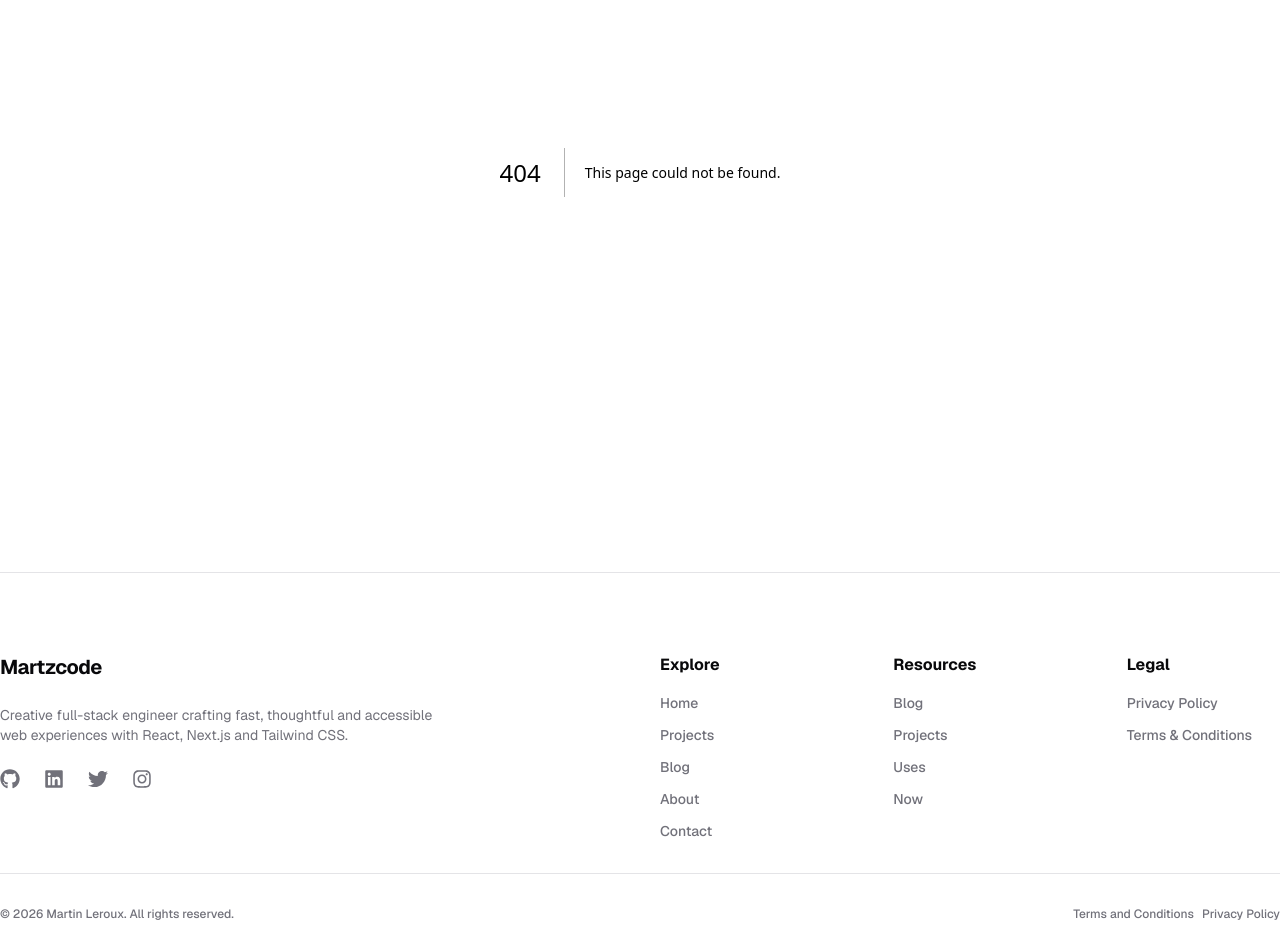
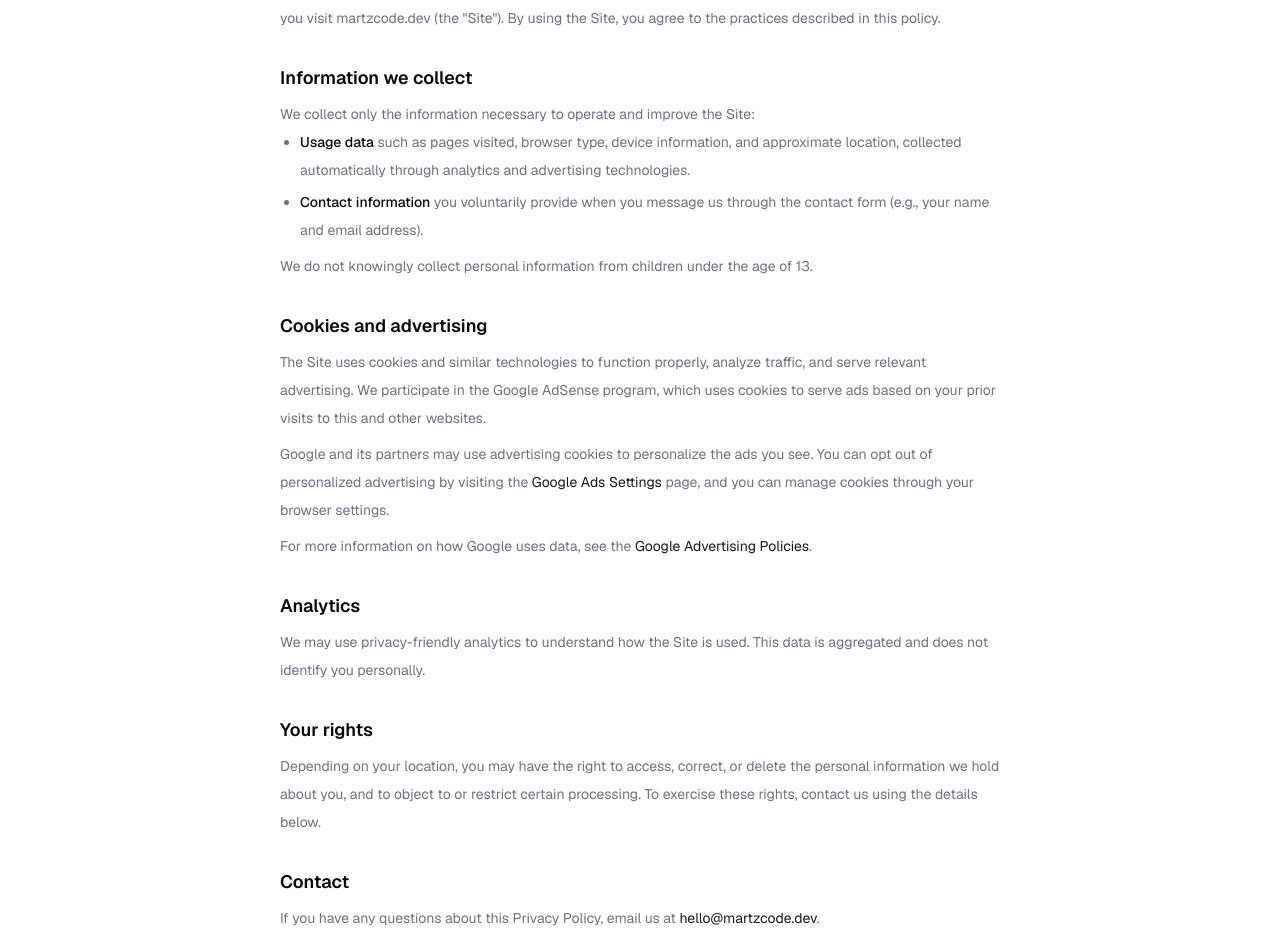
Before and after one commit to Martzcode/martzcode-nextjs, a Next.js app: page /privacy in a window 1280 px wide. Before the commit this address had no page. Shown: the part 308-1252 px from the top of the page. Built offline with nearby package versions, Linux system fonts and the light colour scheme.

Commit message:
Terms and conditions

```diff
--- /dev/null
+++ b/src/app/privacy/page.tsx
@@ -0,0 +1,138 @@
+export const metadata = {
+  title: "Privacy Policy · Martzcode",
+  description: "How Martzcode collects, uses, and protects your information.",
+};
+
+export default function PrivacyPage() {
+  return (
+    <main className="mx-auto w-full max-w-3xl flex-1 px-6 py-16">
+      <h1 className="text-3xl font-semibold tracking-tight text-foreground">
+        Privacy Policy
+      </h1>
+      <p className="mt-2 text-sm text-muted-foreground">
+        Last updated: July 17, 2026
+      </p>
+
+      <div className="mt-10 space-y-8 text-sm leading-7 text-muted-foreground">
+        <section>
+          <h2 className="mb-2 text-lg font-semibold text-foreground">
+            Overview
+          </h2>
+          <p>
+            This Privacy Policy explains how Martzcode (&quot;we&quot;,
+            &quot;us&quot;, or &quot;our&quot;) collects, uses, and discloses
+            information when you visit martzcode.dev (the &quot;Site&quot;). By
+            using the Site, you agree to the practices described in this policy.
+          </p>
+        </section>
+
+        <section>
+          <h2 className="mb-2 text-lg font-semibold text-foreground">
+            Information we collect
+          </h2>
+          <p>
+            We collect only the information necessary to operate and improve the
+            Site:
+          </p>
+          <ul className="list-disc space-y-1 pl-5">
+            <li>
+              <span className="font-medium text-foreground">
+                Usage data
+              </span>{" "}
+              such as pages visited, browser type, device information, and
+              approximate location, collected automatically through analytics
+              and advertising technologies.
+            </li>
+            <li>
+              <span className="font-medium text-foreground">
+                Contact information
+              </span>{" "}
+              you voluntarily provide when you message us through the contact
+              form (e.g., your name and email address).
+            </li>
+          </ul>
+          <p className="mt-2">
+            We do not knowingly collect personal information from children under
+            the age of 13.
+          </p>
+        </section>
+
+        <section>
+          <h2 className="mb-2 text-lg font-semibold text-foreground">
+            Cookies and advertising
+          </h2>
+          <p>
+            The Site uses cookies and similar technologies to function properly,
+            analyze traffic, and serve relevant advertising. We participate in
+            the Google AdSense program, which uses cookies to serve ads based on
+            your prior visits to this and other websites.
+          </p>
+          <p className="mt-2">
+            Google and its partners may use advertising cookies to personalize
+            the ads you see. You can opt out of personalized advertising by
+            visiting the{" "}
+            <a
+              href="https://www.google.com/settings/ads"
+              target="_blank"
+              rel="noopener noreferrer"
+              className="text-primary underline-offset-4 hover:underline"
+            >
+              Google Ads Settings
+            </a>{" "}
+            page, and you can manage cookies through your browser settings.
+          </p>
+          <p className="mt-2">
+            For more information on how Google uses data, see the{" "}
+            <a
+              href="https://policies.google.com/technologies/ads"
+              target="_blank"
+              rel="noopener noreferrer"
+              className="text-primary underline-offset-4 hover:underline"
+            >
+              Google Advertising Policies
+            </a>
+            .
+          </p>
+        </section>
+
+        <section>
+          <h2 className="mb-2 text-lg font-semibold text-foreground">
+            Analytics
+          </h2>
+          <p>
+            We may use privacy-friendly analytics to understand how the Site is
+            used. This data is aggregated and does not identify you personally.
+          </p>
+        </section>
+
+        <section>
+          <h2 className="mb-2 text-lg font-semibold text-foreground">
+            Your rights
+          </h2>
+          <p>
+            Depending on your location, you may have the right to access,
+            correct, or delete the personal information we hold about you, and
+            to object to or restrict certain processing. To exercise these
+            rights, contact us using the details below.
+          </p>
+        </section>
+
+        <section>
+          <h2 className="mb-2 text-lg font-semibold text-foreground">
+            Contact
+          </h2>
+          <p>
+            If you have any questions about this Privacy Policy, email us at{" "}
+            <a
+              href="mailto:hello@martzcode.dev"
+              className="text-primary underline-offset-4 hover:underline"
+            >
+              hello@martzcode.dev
+            </a>
+            .
+          </p>
+        </section>
+      </div>
+    </main>
+  );
+}
--- /dev/null
+++ b/src/app/terms/page.tsx
@@ -0,0 +1,84 @@
+export const metadata = {
+  title: "Terms & Conditions · Martzcode",
+  description: "The terms governing your use of Martzcode.",
+};
+
+export default function TermsPage() {
+  return (
+    <main className="mx-auto w-full max-w-3xl flex-1 px-6 py-16">
+      <h1 className="text-3xl font-semibold tracking-tight text-foreground">
+        Terms &amp; Conditions
+      </h1>
+      <p className="mt-2 text-sm text-muted-foreground">
+        Last updated: July 17, 2026
+      </p>
+
+      <div className="mt-10 space-y-8 text-sm leading-7 text-muted-foreground">
+        <section>
+          <h2 className="mb-2 text-lg font-semibold text-foreground">
+            Acceptance of terms
+          </h2>
+          <p>
+            By accessing or using martzcode.dev (the &quot;Site&quot;), you
+            agree to be bound by these Terms &amp; Conditions. If you do not
+            agree, please do not use the Site.
+          </p>
+        </section>
+
+        <section>
+          <h2 className="mb-2 text-lg font-semibold text-foreground">
+            Use of the Site
+          </h2>
+          <p>
+            The content provided on the Site is for general informational
+            purposes. You agree to use the Site lawfully and not to misuse,
+            disrupt, or attempt to gain unauthorized access to any part of it.
+          </p>
+        </section>
+
+        <section>
+          <h2 className="mb-2 text-lg font-semibold text-foreground">
+            Intellectual property
+          </h2>
+          <p>
+            All original text, code, and designs on this Site are the property
+            of Martzcode unless otherwise noted. Third-party trademarks,
+            logos, and product names belong to their respective owners.
+          </p>
+        </section>
+
+        <section>
+          <h2 className="mb-2 text-lg font-semibold text-foreground">
+            Advertising
+          </h2>
+          <p>
+            The Site may display third-party advertisements, including through
+            the Google AdSense program. We are not responsible for the content
+            or practices of external advertisers.
+          </p>
+        </section>
+
+        <section>
+          <h2 className="mb-2 text-lg font-semibold text-foreground">
+            Disclaimer
+          </h2>
+          <p>
+            The Site is provided &quot;as is&quot; without warranties of any
+            kind. We are not liable for any damages arising from your use of the
+            Site.
+          </p>
+        </section>
+
+        <section>
+          <h2 className="mb-2 text-lg font-semibold text-foreground">
+            Changes
+          </h2>
+          <p>
+            We may update these Terms from time to time. Continued use of the
+            Site after changes constitutes acceptance of the revised Terms.
+          </p>
+        </section>
+      </div>
+    </main>
+  );
+}
--- a/src/components/ui/footer-7.tsx
+++ b/src/components/ui/footer-7.tsx
@@ -54,15 +54,15 @@ const defaultSections = [
   {
     title: "Legal",
     links: [
-      { name: "Privacy Policy", href: "#" },
-      { name: "Terms & Conditions", href: "#" },
+      { name: "Privacy Policy", href: "/privacy" },
+      { name: "Terms & Conditions", href: "/terms" },
     ],
   },
 ];
 
 const defaultLegalLinks = [
-  { name: "Terms and Conditions", href: "#" },
-  { name: "Privacy Policy", href: "#" },
+  { name: "Terms and Conditions", href: "/terms" },
+  { name: "Privacy Policy", href: "/privacy" },
 ];
 
 const defaultSocialLinks = [
@@ -103,13 +103,13 @@ export const Footer7 = ({
 }: Footer7Props) => {
   return (
     <footer className="border-t bg-background">
-      <section className="py-20">
+      <section className="py-12 md:py-20">
         <div className="container mx-auto">
-          <div className="flex w-full flex-col justify-between gap-10 lg:flex-row lg:items-start lg:text-left">
+          <div className="hidden w-full flex-col justify-between gap-10 md:flex md:flex-row md:items-start md:text-left">
             <div className="flex w-full flex-col justify-between gap-6 lg:items-start">
               {/* Logo */}
               <div className="flex items-center gap-2 lg:justify-start">
-                <a href={logo.url} aria-label={logo.title}>
+                <Link href={logo.url} aria-label={logo.title}>
                   {logo.src ? (
                     <img
                       src={logo.src}
@@ -122,7 +122,7 @@ export const Footer7 = ({
                       {logo.title}
                     </span>
                   )}
-                </a>
+                </Link>
               </div>
               <p className="max-w-[70%] text-sm text-muted-foreground">
                 {description}
@@ -171,7 +171,7 @@ export const Footer7 = ({
             <ul className="order-1 flex flex-col gap-2 md:order-2 md:flex-row">
               {legalLinks.map((link, idx) => (
                 <li key={idx} className="hover:text-primary">
-                  <a href={link.href}> {link.name}</a>
+                  <Link href={link.href}>{link.name}</Link>
                 </li>
               ))}
             </ul>
--- a/src/components/ui/stack-feature-section.tsx
+++ b/src/components/ui/stack-feature-section.tsx
@@ -74,10 +74,10 @@ export default function StackFeatureSection({
   const iconsPerOrbit = Math.ceil(iconConfigs.length / orbitCount);
 
   return (
-    <section className="relative max-w-6xl mx-auto my-32 pl-10 flex items-center justify-between h-[30rem] border border-gray-200 dark:border-gray-700 bg-white dark:bg-black overflow-hidden rounded-3xl shadow-xl">
+    <section className="relative max-w-6xl mx-auto my-12 flex flex-col items-center justify-between gap-8 px-6 py-12 min-h-[34rem] border border-gray-200 dark:border-gray-700 bg-white dark:bg-black overflow-hidden rounded-3xl shadow-xl lg:my-32 lg:flex-row lg:gap-0 lg:px-0 lg:py-0 lg:pl-10 lg:h-[30rem]">
       {/* Left side: Heading and Text */}
-      <div className="w-1/2 z-10">
-        <h1 className="text-4xl sm:text-6xl font-bold mb-4 text-gray-900 dark:text-white">
+      <div className="w-full z-10 lg:w-1/2">
+        <h1 className="text-3xl font-bold mb-4 text-gray-900 dark:text-white sm:text-4xl lg:text-6xl">
           {title}
         </h1>
         <p className="text-gray-500 dark:text-gray-300 mb-6 max-w-lg">
@@ -108,8 +108,8 @@ export default function StackFeatureSection({
       </div>
 
       {/* Right side: Orbit animation cropped to 1/4 */}
-      <div className="relative w-1/2 h-full flex items-center justify-start overflow-hidden">
-        <div className="relative w-[50rem] h-[50rem] translate-x-[50%] flex items-center justify-center">
+      <div className="relative flex w-full items-center justify-center overflow-hidden h-64 lg:h-full lg:w-1/2 lg:justify-start">
+        <div className="relative mx-auto flex h-[34rem] w-[34rem] items-center justify-center sm:h-[50rem] sm:w-[50rem] lg:mx-0 lg:translate-x-[50%]">
           {/* Center Circle */}
           <div className="w-24 h-24 rounded-full bg-gray-50 dark:bg-gray-800 shadow-lg flex items-center justify-center">
             <FaReact className="w-12 h-12 text-blue-400" />
--- a/src/components/ui/tubelight-navbar.tsx
+++ b/src/components/ui/tubelight-navbar.tsx
@@ -38,7 +38,7 @@ export function NavBar({ items, className }: NavBarProps) {
               href={item.url}
               onClick={() => setActiveTab(item.name)}
               className={cn(
-                "relative cursor-pointer text-sm font-semibold px-6 py-2 rounded-full transition-colors",
+                "relative cursor-pointer text-sm font-semibold px-4 py-2 rounded-full transition-colors sm:px-6",
                 "text-foreground/80 hover:text-primary",
                 isActive && "bg-muted text-primary",
               )}
```
